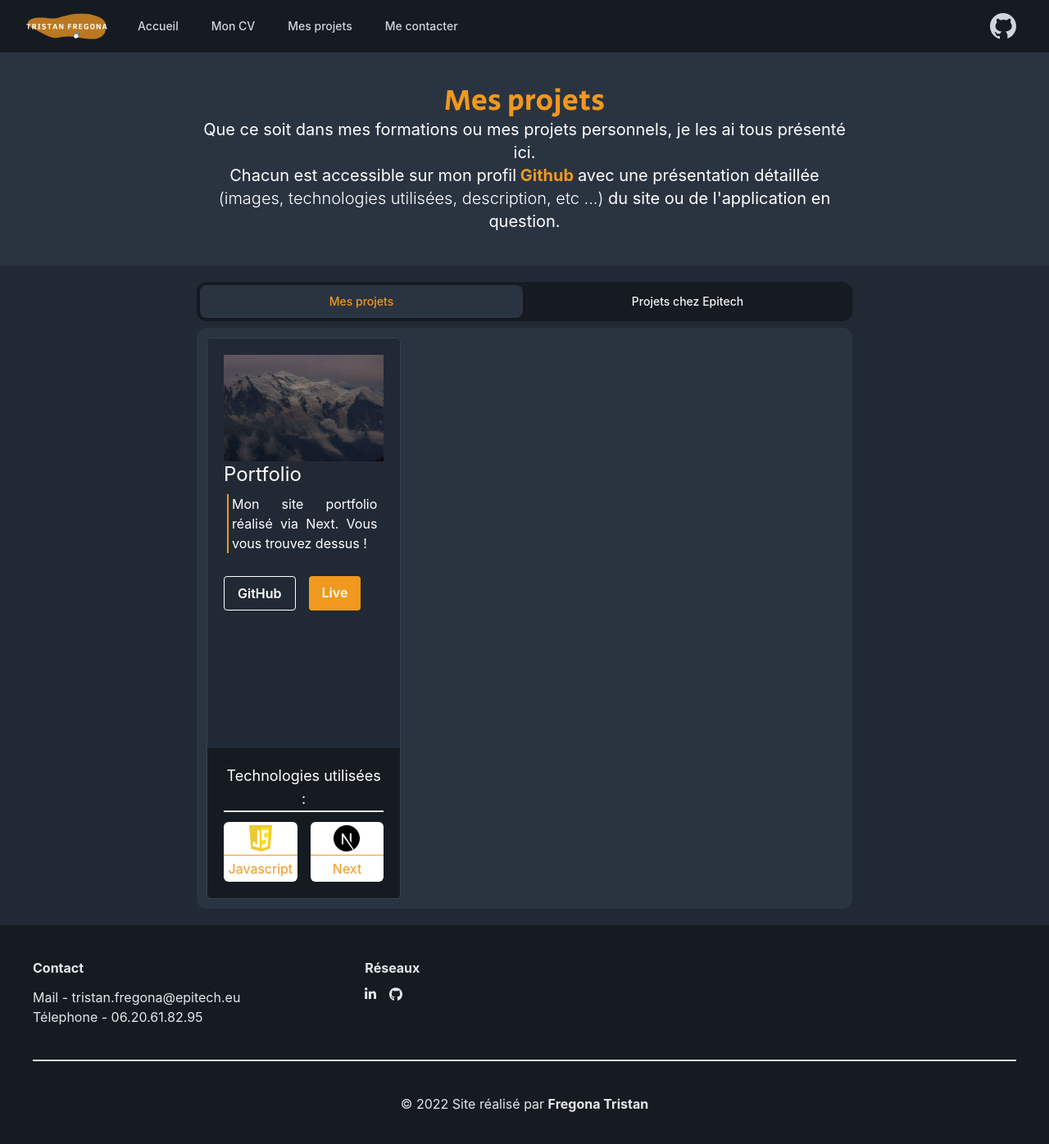
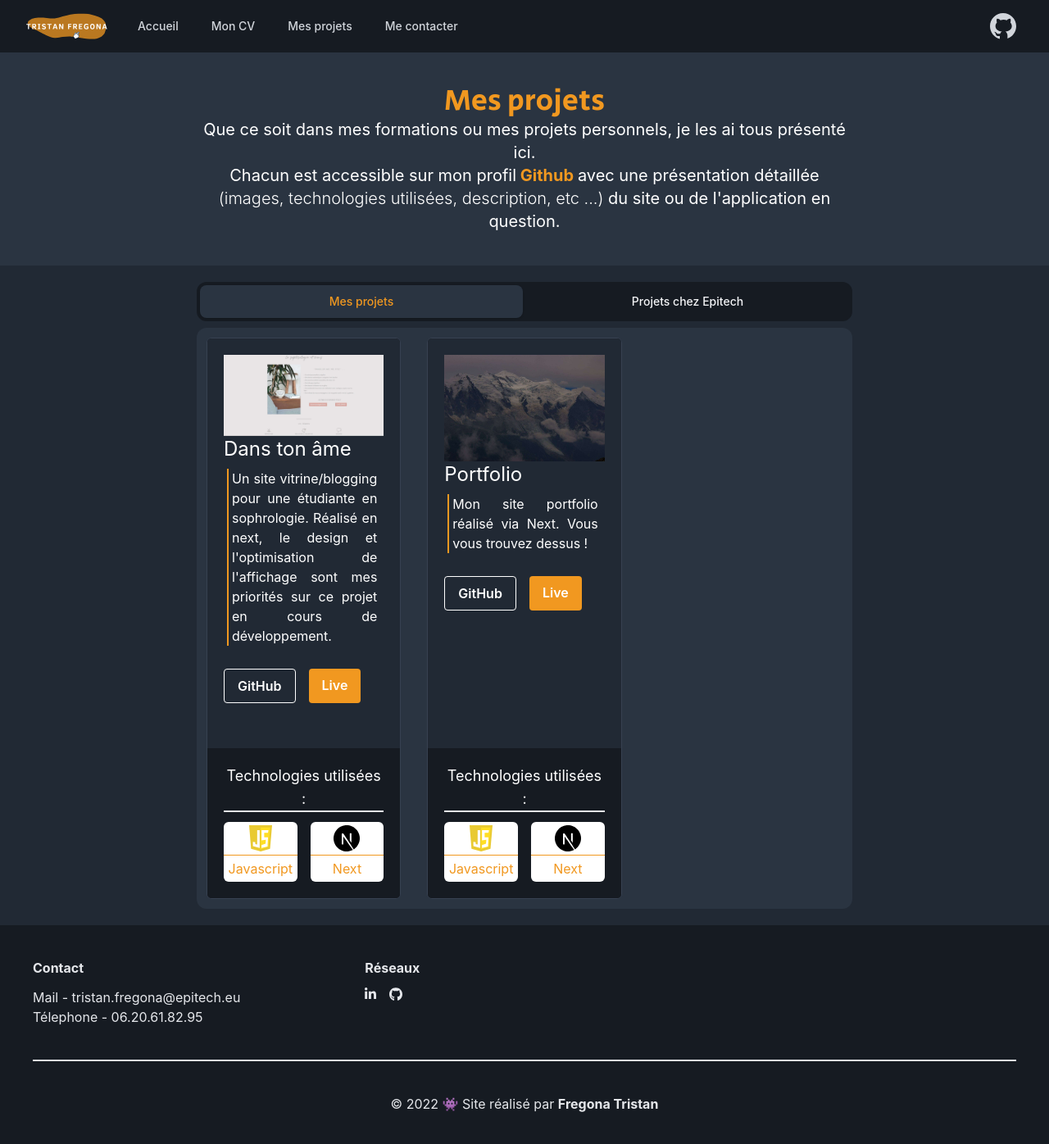
Before and after one commit to Tfregona/Old-Portfolio, a Next.js app: page /projects in a window 1280 px wide. Shown: the top 1396 px of the page at 82% size. Built offline with nearby package versions, Linux system fonts and the light colour scheme.

Commit message:
Readme and add DTA

```diff
--- a/components/footer.js
+++ b/components/footer.js
@@ -83,7 +83,7 @@ export default function Footer() {
       </div>
       <div className="bg-primary">
         <p className="mx-10 py-10 text-center border-t-2">
-          © 2022 Site réalisé par{" "}
+          © 2022 👾 Site réalisé par{" "}
           <a
             className="font-bold"
             href="https://fregonatristan.herokuapp.com/"
--- a/const/mineprojects.js
+++ b/const/mineprojects.js
@@ -1,4 +1,22 @@
 export const MINE = [
+  {
+    img: "/projects/dta.jpeg",
+    title: "Dans ton âme",
+    description:
+      "Un site vitrine/blogging pour une étudiante en sophrologie. Réalisé en next, le design et l'optimisation de l'affichage sont mes priorités sur ce projet en cours de développement.",
+    github: "https://github.com/Tfregona/Dans_Ton_Ame",
+    live: "https://danstoname.herokuapp.com/",
+    techs: [
+      {
+        title: "Javascript",
+        img: "/img/tools/javascript.svg",
+      },
+      {
+        title: "Next",
+        img: "/img/tools/next.svg",
+      },
+    ],
+  },
   {
     img: "/img/src/Mont_Blanc_Dark.jpeg",
     title: "Portfolio",
@@ -17,4 +35,4 @@ export const MINE = [
       },
     ],
   },
-]
+];
--- a/pages/_app.js
+++ b/pages/_app.js
@@ -11,8 +11,8 @@ function MyApp({ Component, pageProps }) {
   return (
     <>
       <Head>
-        <title>Fregona Tristan - Portfolio</title>
-        <meta name="description" content="Portfolio Fregona Tristan" />
+        <title>Tristan Fregona - Portfolio</title>
+        <meta name="description" content="Portfolio Tristan Fregona" />
         <link rel="icon" href="/favicon.ico" />
       </Head>
       <Navbar />
--- a/pages/index.js
+++ b/pages/index.js
@@ -71,7 +71,7 @@ export default function Home() {
         id="about"
         className="p-10 lg:px-40 xl:px-60 grid grid-cols-1 md:grid-cols-3 bg-primary"
       >
-        <div className="my-4 md:px-4">
+        <div className="my-4 px-14 sm:px-24 md:px-10">
           <div id="about_content">
             <img
               id="about_image"
```
Also changed, not shown: public/projects/dta.jpeg (added), 1 other file (tests, documents, lock files or other folders). Lines whose indentation alone changed are shown as unchanged.
